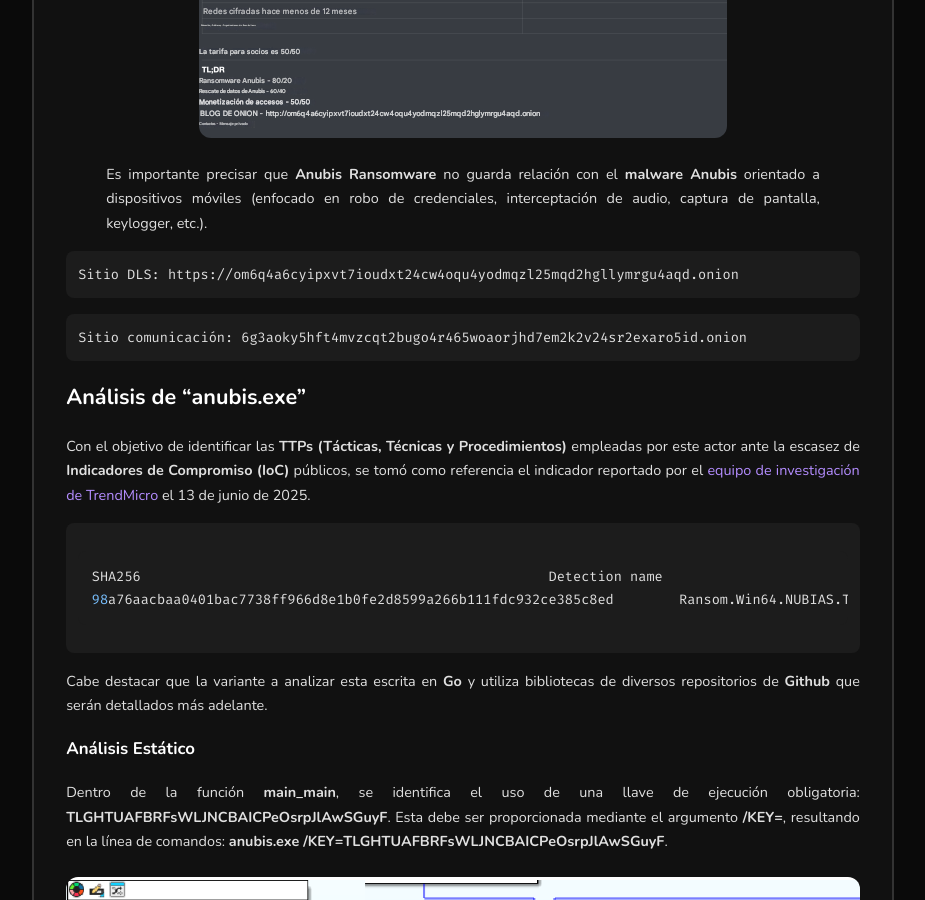
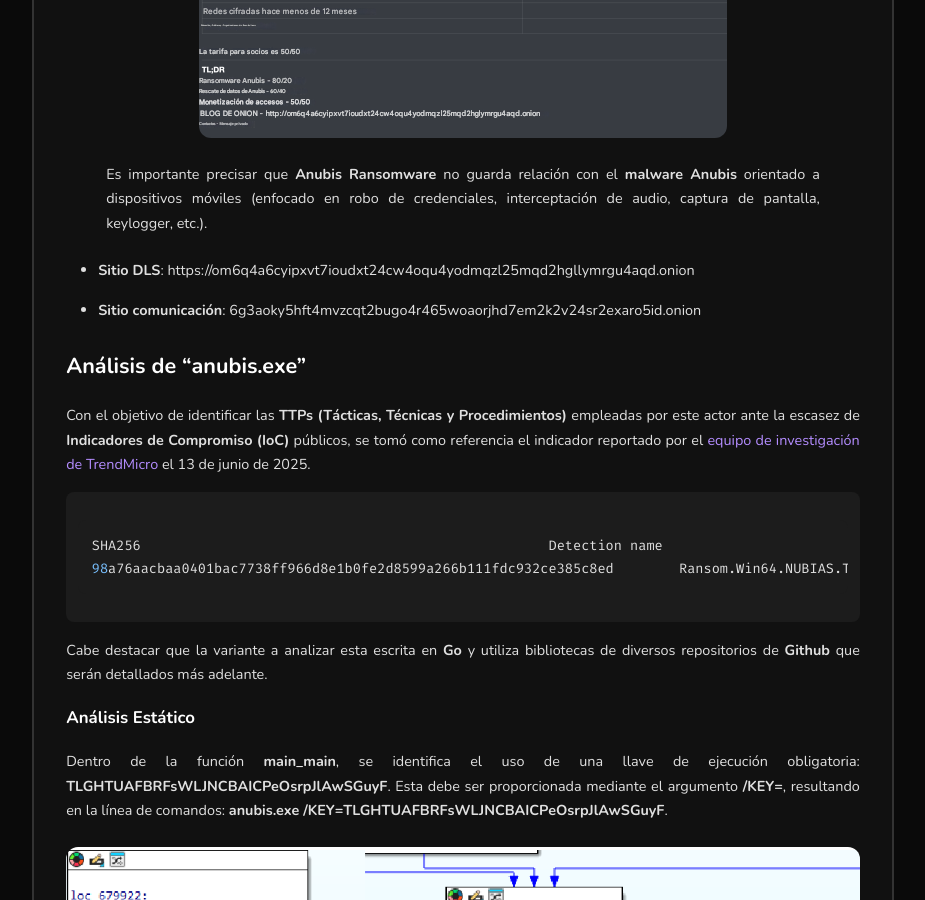
Before and after one commit to NaotaClone/naotaclone.github.io, a Jekyll site: the page built from _posts/2026-01-16-anubis-ransomware.md, in a window 1280 px wide and 900 px high, scrolled down 3866 px. Shown: the whole window, without its empty margins (177-1102 px from the left). Built offline with Jekyll 4.4.1, drawn with Linux system fonts in a browser that asks for light colours; nearby versions of some CDN libraries.

```diff
--- a/_posts/2026-01-16-anubis-ransomware.md
+++ b/_posts/2026-01-16-anubis-ransomware.md
@@ -39,8 +39,8 @@
 
 > Es importante precisar que **Anubis Ransomware** no guarda relación con el **malware Anubis** orientado a dispositivos móviles (enfocado en robo de credenciales, interceptación de audio, captura de pantalla, keylogger, etc.).
 
-`Sitio DLS: https://om6q4a6cyipxvt7ioudxt24cw4oqu4yodmqzl25mqd2hgllymrgu4aqd.onion`
-`Sitio comunicación: 6g3aoky5hft4mvzcqt2bugo4r465woaorjhd7em2k2v24sr2exaro5id.onion`
+* **Sitio DLS**: https://om6q4a6cyipxvt7ioudxt24cw4oqu4yodmqzl25mqd2hgllymrgu4aqd.onion
+* **Sitio comunicación**: 6g3aoky5hft4mvzcqt2bugo4r465woaorjhd7em2k2v24sr2exaro5id.onion
 
 ## Análisis de "anubis.exe"
 
```
